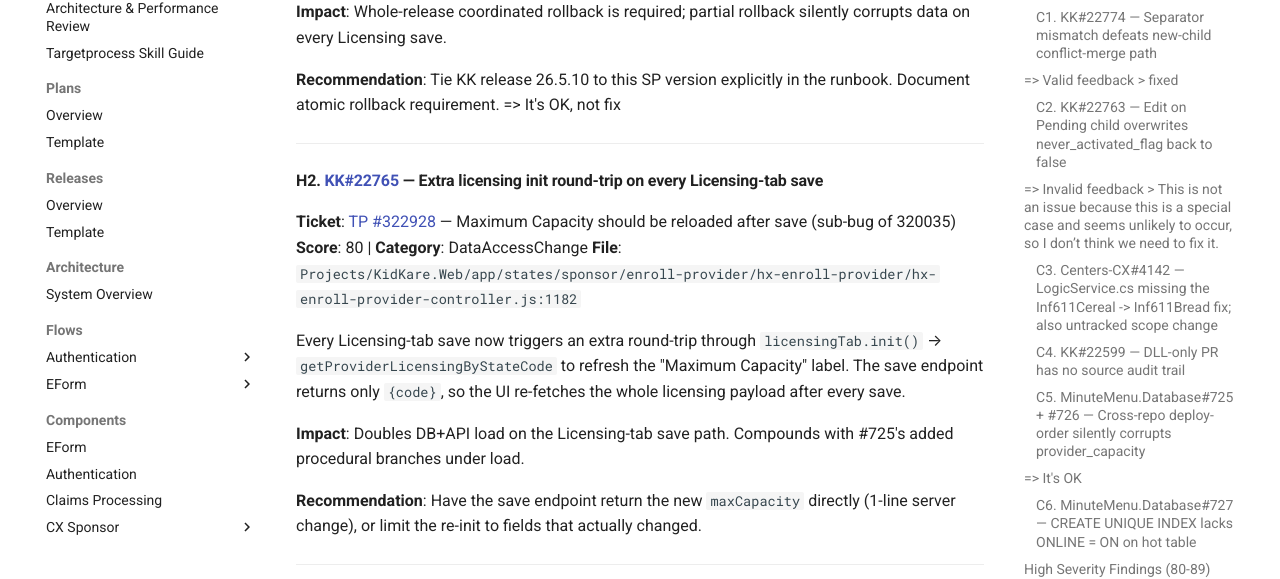
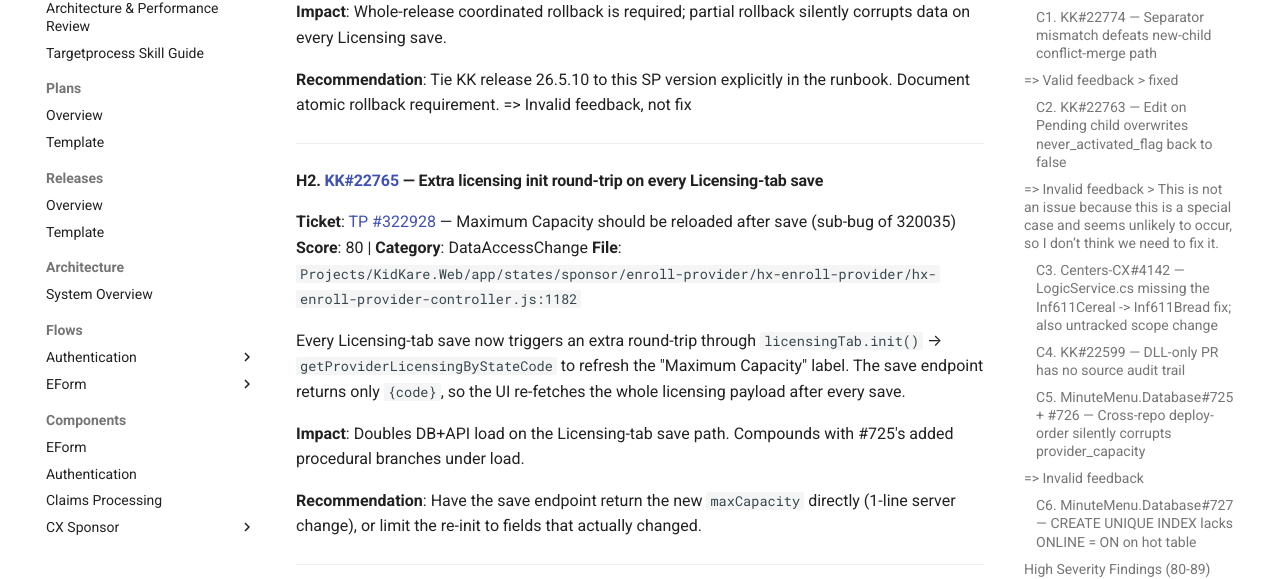
Before and after one commit to MinuteMenu/docs, an MkDocs documentation site: the page built from docs/releases/2026-05/release-26.5.10-code-review.md, in a window 1280 px wide and 900 px high, scrolled down 7204 px. Shown: the part 190-769 px from the top of the window. Built offline with MkDocs 1.6.1 and Material for MkDocs 9.7.7, drawn with Linux system fonts in a browser that asks for light colours; comment, search, counter and statistics services are not loaded; some of the changed text lies outside the part shown.

Commit message:
Update release-26.5.10-code-review.md

```diff
--- a/docs/releases/2026-05/release-26.5.10-code-review.md
+++ b/docs/releases/2026-05/release-26.5.10-code-review.md
@@ -140,7 +140,7 @@
 - Add a runbook smoke test: save a capacity with `0` in a visible field and verify DB column is NULL post-deploy.
 - Consider a temporary monitoring query to alert if `provider_capacity` rows are inserted with non-NULL `0` in any of the normalized columns (would indicate the SP didn't deploy).
 
-=> It's OK
+=> Invalid feedback
 ---
 
 ### C6. [MinuteMenu.Database#727](https://github.com/MinuteMenu/MinuteMenu.Database/pull/727) — `CREATE UNIQUE INDEX` lacks `ONLINE = ON` on hot table
@@ -177,7 +177,7 @@
 **Impact**: Whole-release coordinated rollback is required; partial rollback silently corrupts data on every Licensing save.
 
 **Recommendation**: Tie KK release 26.5.10 to this SP version explicitly in the runbook. Document atomic rollback requirement.
-=> It's OK, not fix
+=> Invalid feedback, not fix
 ---
 
 #### H2. [KK#22765](https://github.com/MinuteMenu/KK/pull/22765) — Extra licensing init round-trip on every Licensing-tab save
```
